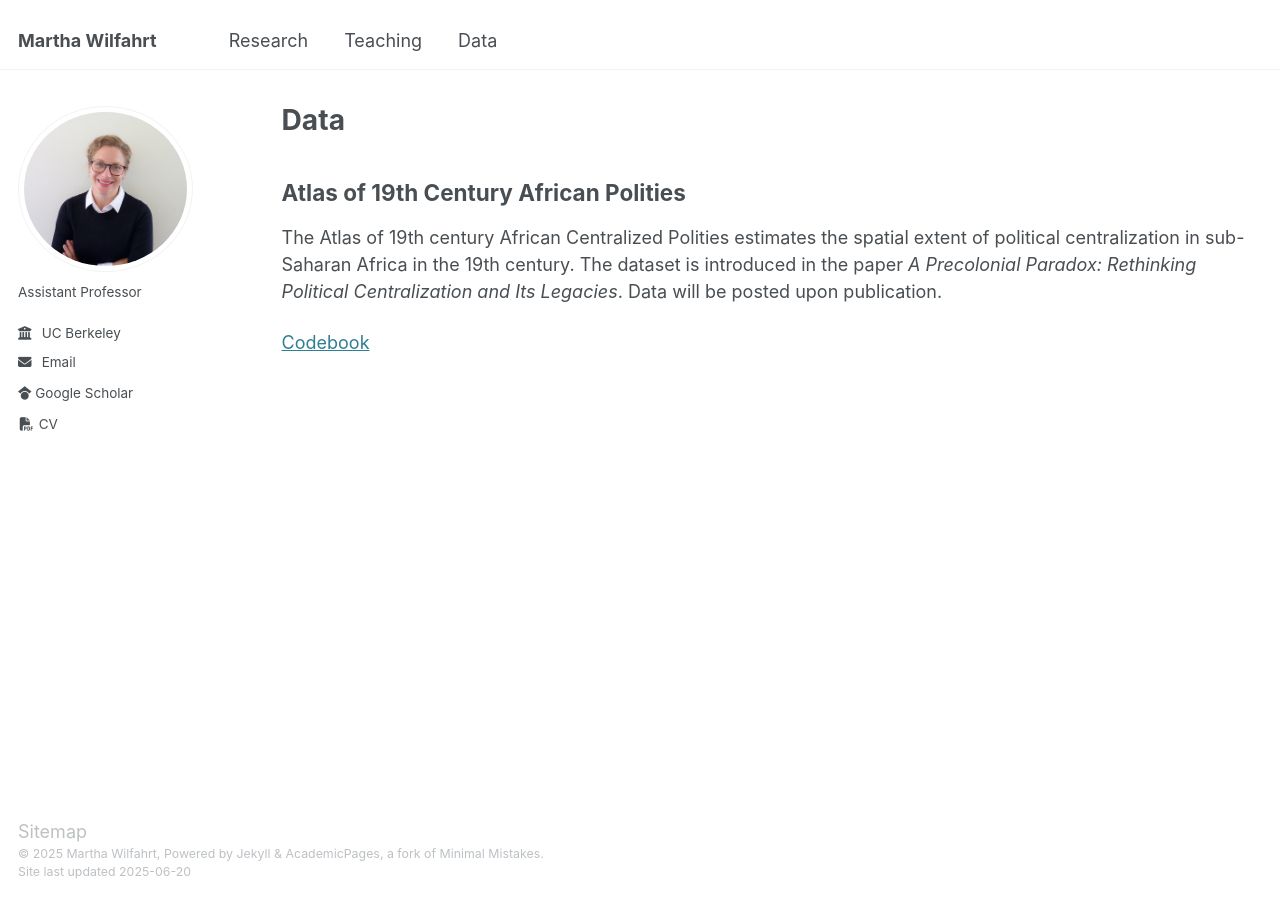
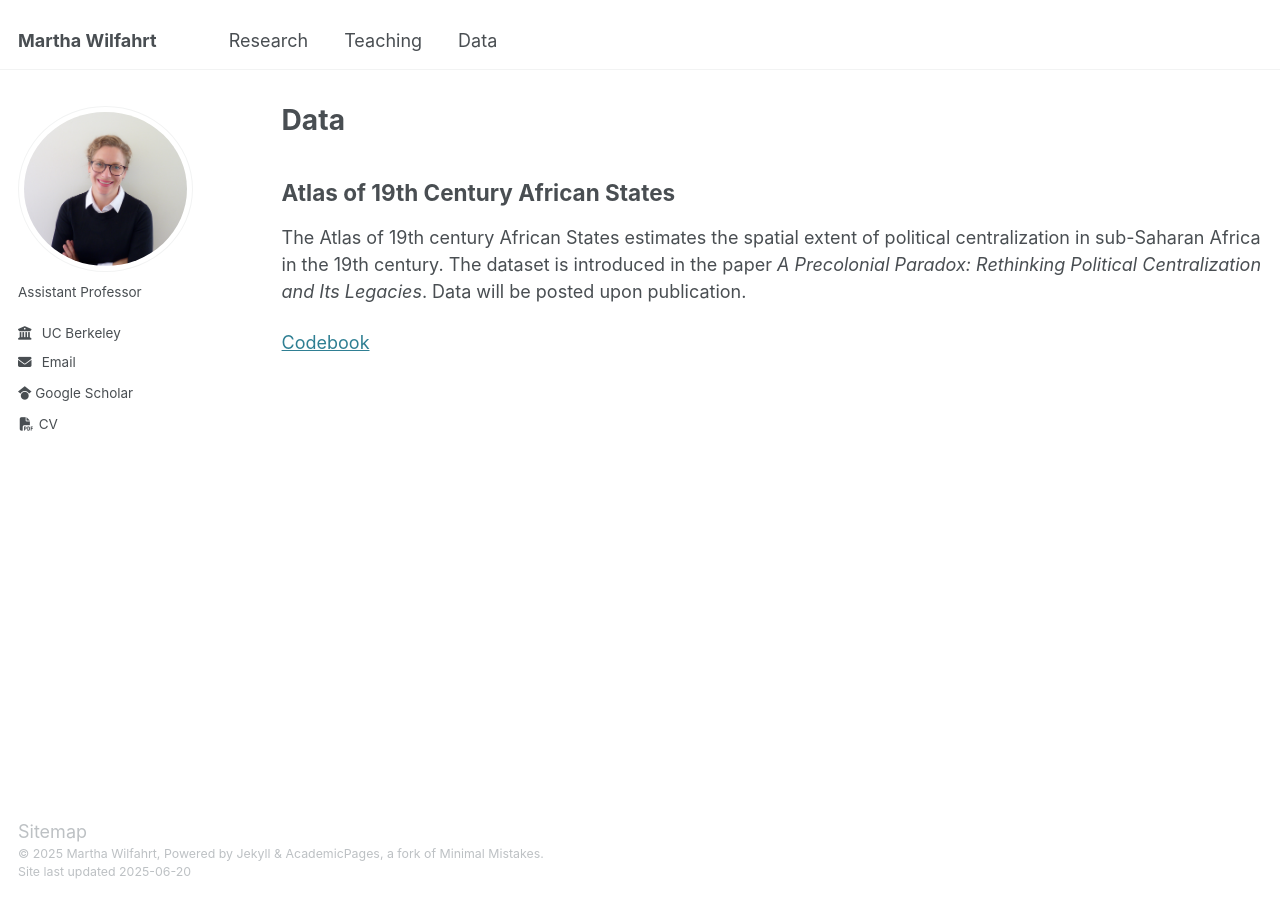
Before and after one commit to martha-wilfahrt/martha-wilfahrt.github.io, a Jekyll site: the page built from _pages/data.md, in a window 1280 px wide. Built offline with Jekyll 4.4.1, drawn with Linux system fonts in a browser that asks for light colours.

Commit message:
Update data.md

```diff
--- a/_pages/data.md
+++ b/_pages/data.md
@@ -5,9 +5,9 @@ permalink: /data/
 author_profile: true
 ---
 
-Atlas of 19th Century African Polities
+Atlas of 19th Century African States
 -------
-The Atlas of 19th century African Centralized Polities estimates the spatial extent of political centralization
+The Atlas of 19th century African States estimates the spatial extent of political centralization
 in sub-Saharan Africa in the 19th century. The dataset is introduced in the paper _A Precolonial Paradox: Rethinking Political Centralization and Its Legacies_. Data will be posted upon publication.
 
 [Codebook](https://martha-wilfahrt.github.io/files/1_Atlas_Codebook.pdf)
```
